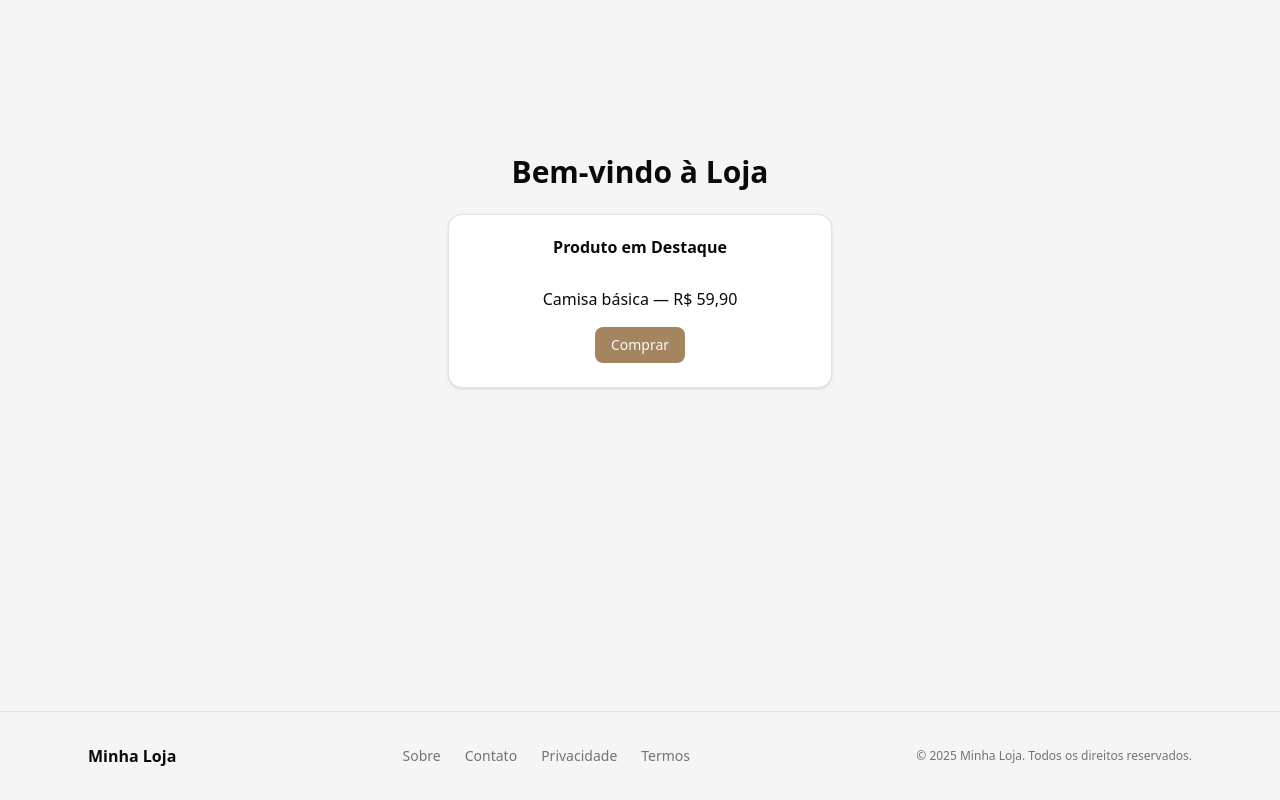
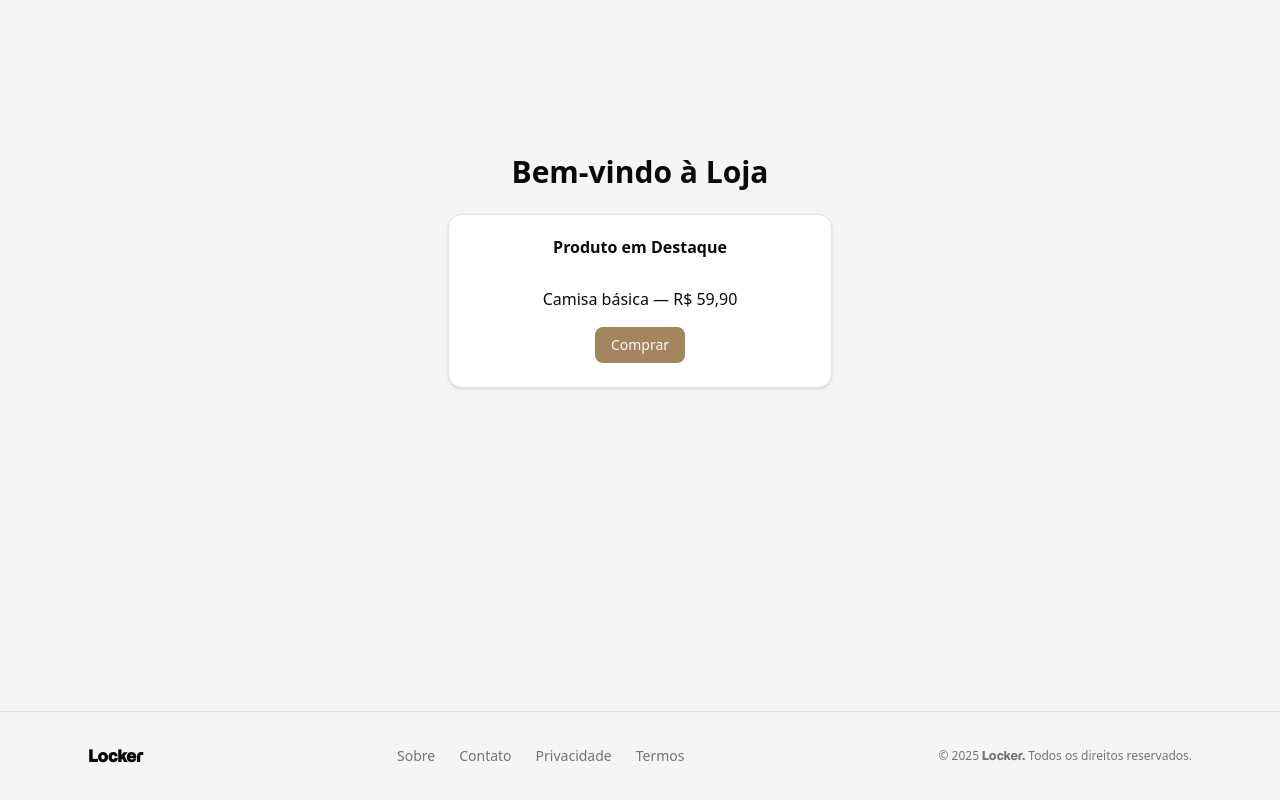
Before and after one commit to Ricardo-Cs/e-commerce, a Next.js app in the folder locker-app/: page / in a window 1280 px wide. Shown: the part 202-1002 px from the top of the page. Built offline with nearby package versions, Linux system fonts and the light colour scheme.

Commit message:
Altera fonte da logo

```diff
--- a/locker-app/src/components/layout/footer.tsx
+++ b/locker-app/src/components/layout/footer.tsx
@@ -5,8 +5,8 @@ export function Footer() {
     <footer className="border-t bg-background mt-10">
       <div className="max-w-6xl mx-auto px-6 py-8 flex flex-col sm:flex-row items-center justify-between gap-4 text-sm text-muted-foreground">
         {/* Logo / Nome */}
-        <Link href="/" className="text-base font-semibold text-foreground">
-          Minha Loja
+        <Link href="/" className="text-base font-semibold text-foreground font-logo">
+          Locker
         </Link>
 
         {/* Links */}
@@ -25,9 +25,9 @@ export function Footer() {
           </Link>
         </div>
 
-        {/* Direitos */}
         <p className="text-xs text-center sm:text-right">
-          © {new Date().getFullYear()} Minha Loja. Todos os direitos reservados.
+          © {new Date().getFullYear()}
+          <span className="font-logo"> Locker.</span> Todos os direitos reservados.
         </p>
       </div>
     </footer>
--- a/locker-app/src/components/layout/header.tsx
+++ b/locker-app/src/components/layout/header.tsx
@@ -20,7 +20,7 @@ export function Header() {
             className="rounded-r-none bg-white"
             />
             <Button className="rounded-l-none bg-primary hover:bg-black/80" size="icon">
-            <ArrowRightToLine className="w-4 h-4 text-white" />
+                <ArrowRightToLine className="w-4 h-4 text-white cursor-pointer" />
             </Button>
         </div>
         </div>
```
